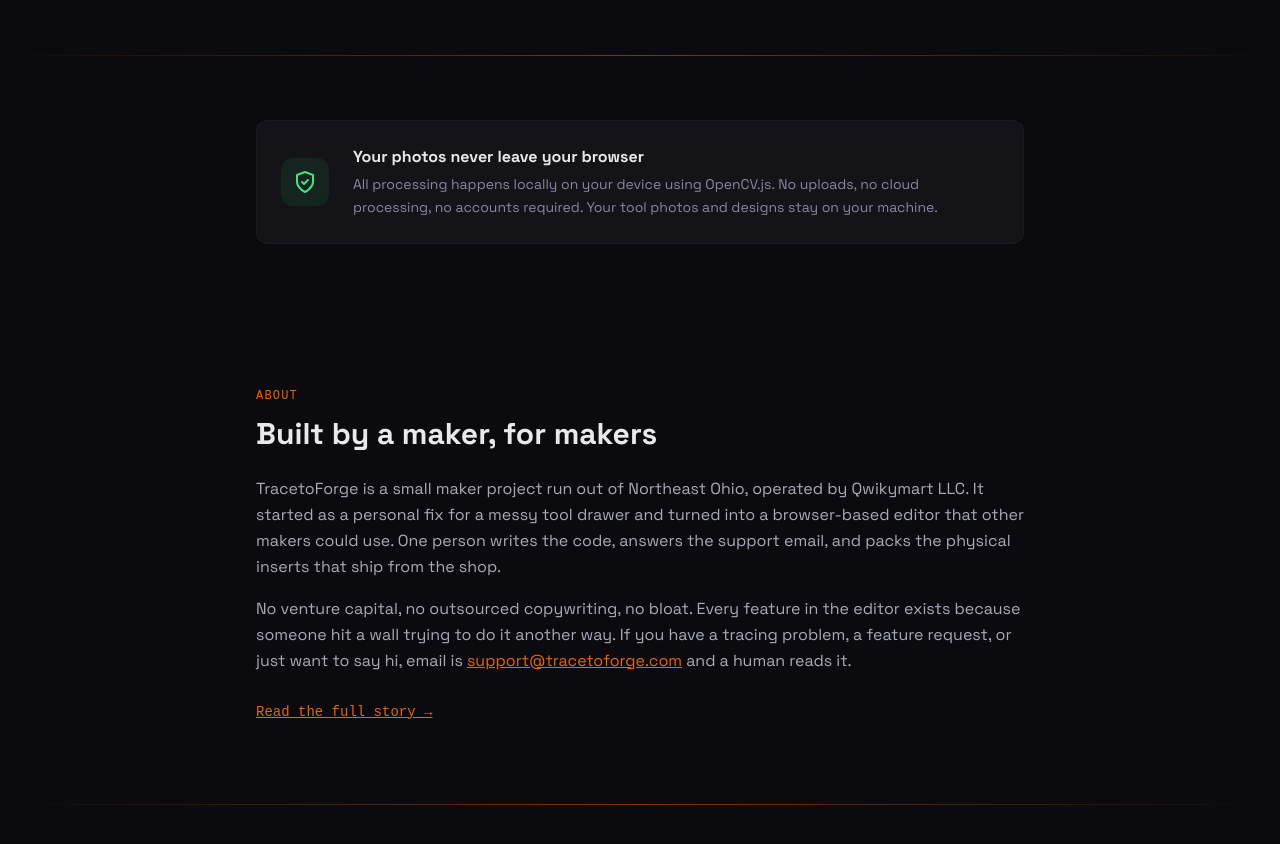
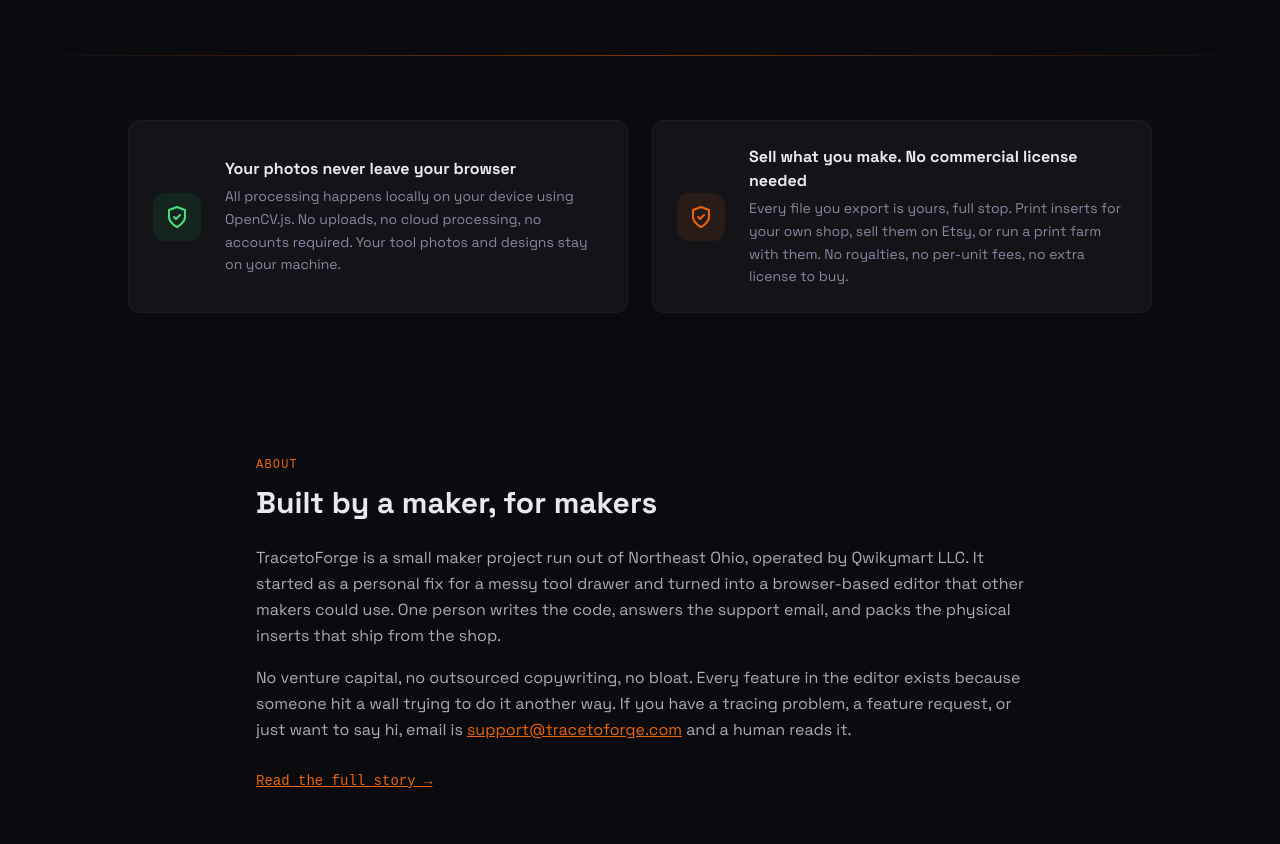
Before and after one commit to cwinland78-cpu/tracetoforge2, a React (Vite) app: page / in a window 1280 px wide. Shown: the part 9220-10064 px from the top of the page. Built offline with nearby package versions, Linux system fonts and the light colour scheme; no server answers.

Commit message:
Conversion + AdSense fixes: commercial rights card on landing, live-demo CTA on all blog posts, CSP allows Funding Choices consent + doubleclick collect

```diff
--- a/src/pages/Landing.jsx
+++ b/src/pages/Landing.jsx
@@ -986,7 +986,7 @@ export default function Landing() {
 
       {/* Privacy / Trust */}
       <section className="px-6 py-16">
-        <div className="max-w-3xl mx-auto">
+        <div className="max-w-5xl mx-auto grid md:grid-cols-2 gap-6">
           <div className="p-6 rounded-xl bg-surface border border-surface-lighter/40 flex flex-col md:flex-row items-center gap-6 text-center md:text-left">
             <div className="w-12 h-12 rounded-xl bg-green-500/10 flex items-center justify-center flex-shrink-0">
               <ShieldCheck size={24} className="text-green-400" />
@@ -996,6 +996,18 @@ export default function Landing() {
               <p className="text-sm text-[#8888A0] leading-relaxed">
                 All processing happens locally on your device using OpenCV.js. No uploads, no cloud processing, no accounts required.
                 Your tool photos and designs stay on your machine.
+              </p>
+            </div>
+          </div>
+          <div className="p-6 rounded-xl bg-surface border border-surface-lighter/40 flex flex-col md:flex-row items-center gap-6 text-center md:text-left">
+            <div className="w-12 h-12 rounded-xl bg-brand/10 flex items-center justify-center flex-shrink-0">
+              <ShieldCheck size={24} className="text-brand" />
+            </div>
+            <div>
+              <h3 className="font-display font-bold mb-1">Sell what you make. No commercial license needed</h3>
+              <p className="text-sm text-[#8888A0] leading-relaxed">
+                Every file you export is yours, full stop. Print inserts for your own shop, sell them on Etsy,
+                or run a print farm with them. No royalties, no per-unit fees, no extra license to buy.
               </p>
             </div>
           </div>
--- a/src/pages/blog/BlogPost.jsx
+++ b/src/pages/blog/BlogPost.jsx
@@ -82,13 +82,22 @@ export default function BlogPost({ title, description, canonical, date, updated,
             <h2 className="text-xl font-bold mb-2">Ready to create your own custom inserts?</h2>
             <p className="text-[#8888A0] mb-5 max-w-md mx-auto">
               Snap a photo, trace, preview, and export. 3 free credits on signup, no credit card required.
+              Everything you export is yours to sell.
             </p>
-            <Link
-              to="/editor/"
-              className="inline-block px-6 py-3 bg-brand hover:bg-brand-light text-white font-bold rounded-xl transition-colors"
-            >
-              Try TracetoForge Free
-            </Link>
+            <div className="flex items-center justify-center gap-3 flex-wrap">
+              <Link
+                to="/editor/?sample=1"
+                className="inline-block px-6 py-3 bg-brand hover:bg-brand-light text-white font-bold rounded-xl transition-colors"
+              >
+                Watch It Trace a Tool (Live Demo)
+              </Link>
+              <Link
+                to="/editor/"
+                className="inline-block px-6 py-3 rounded-xl border border-[#2A2A35] hover:border-brand text-[#C8C8D0] hover:text-white font-bold transition-colors"
+              >
+                Upload Your Own Photo
+              </Link>
+            </div>
           </div>
         </main>
 
```
Also changed, not shown: 1 other file (tests, documents, lock files or other folders).
